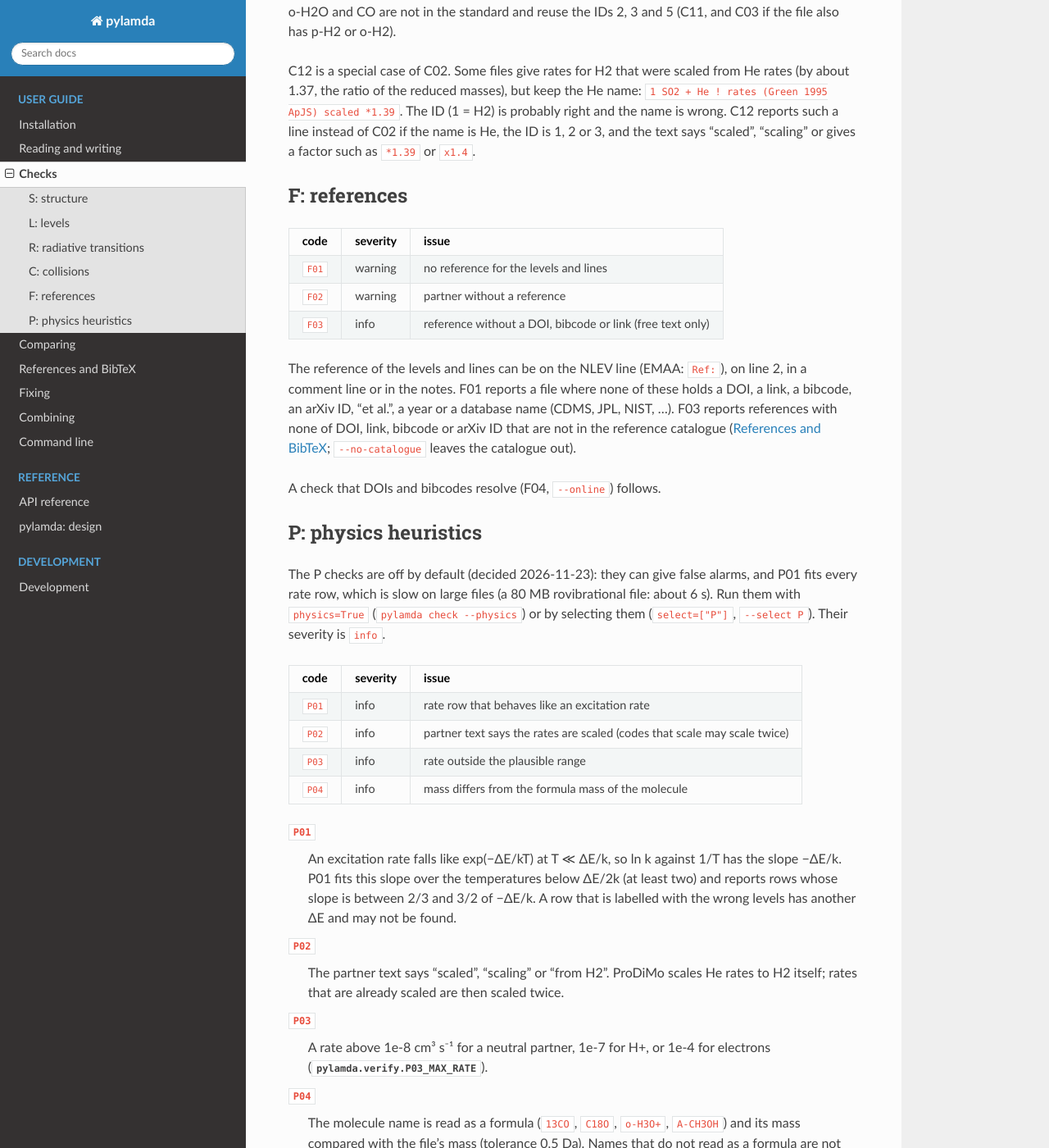
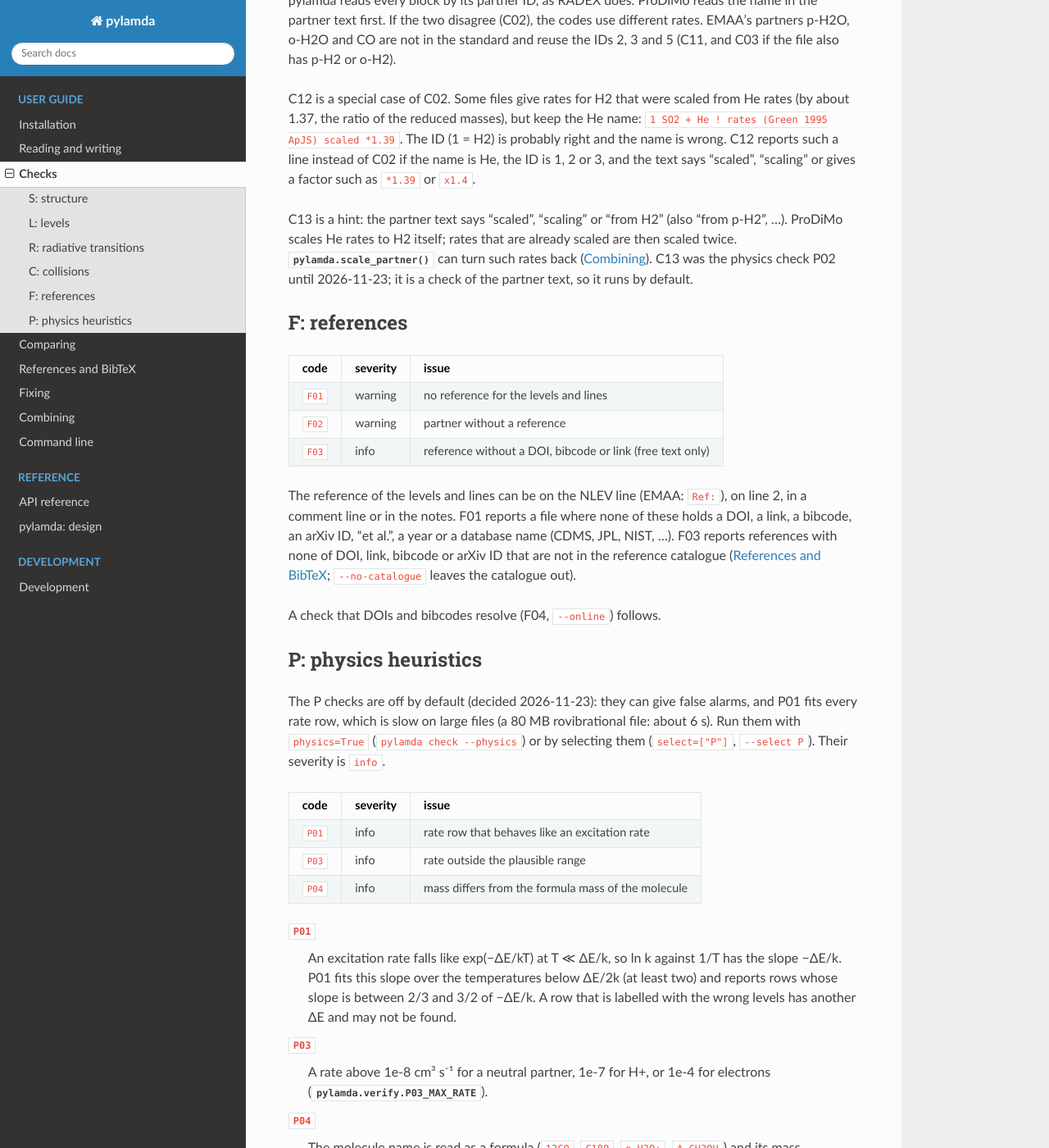
Before and after one commit to chrab/pylamda, a Sphinx documentation site: the page built from docs/checks.rst, in a window 1280 px wide and 1400 px high, scrolled down 2474 px. Shown: the whole window at 82% size. Built offline with Sphinx 7.4.7 and the Read the Docs theme 3.1.0, drawn with Linux system fonts in a browser that asks for light colours; some of the changed text lies outside the part shown.

Commit message:
Move the "rates are scaled" hint from P02 to C13
The check reads only the partner text: it is cheap and about collision
partners, not a physics heuristic. As C13 (info) it runs by default
again; the physics checks stay off. Same test and message; the code
P02 is not reused.

Co-Authored-By: Claude Opus 5.5 <noreply@anthropic.com>

```diff
--- a/docs/checks.rst
+++ b/docs/checks.rst
@@ -97,6 +97,7 @@ code       severity  issue
 ``C10``    error     upper or lower level outside 1..NLEV, or upper = lower
 ``C11``    warning   the partner text names a partner outside the standard (read by its ID)
 ``C12``    warning   the partner text names He, the ID is H2, and the text says "scaled"
+``C13``    info      the partner text says the rates are scaled (codes that scale may scale twice)
 =========  ========  =========================================================================
 
 pylamda reads every block by its partner ID, as RADEX does. ProDiMo reads the name in
@@ -110,6 +111,12 @@ rates (by about 1.37, the ratio of the reduced masses), but keep the He name:
 right and the name is wrong. C12 reports such a line instead of C02 if the name is He,
 the ID is 1, 2 or 3, and the text says "scaled", "scaling" or gives a factor such as
 ``*1.39`` or ``x1.4``.
+
+C13 is a hint: the partner text says "scaled", "scaling" or "from H2" (also "from
+p-H2", ...). ProDiMo scales He rates to H2 itself; rates that are already scaled are then
+scaled twice. :func:`pylamda.scale_partner` can turn such rates back (:doc:`combining`).
+C13 was the physics check P02 until 2026-11-23; it is a check of the partner text, so it
+runs by default.
 
 F: references
 -------------
@@ -143,7 +150,6 @@ P01 fits every rate row, which is slow on large files (a 80 MB rovibrational fil
 code       severity  issue
 =========  ========  =========================================================================
 ``P01``    info      rate row that behaves like an excitation rate
-``P02``    info      partner text says the rates are scaled (codes that scale may scale twice)
 ``P03``    info      rate outside the plausible range
 ``P04``    info      mass differs from the formula mass of the molecule
 =========  ========  =========================================================================
@@ -153,9 +159,6 @@ code       severity  issue
    slope −ΔE/k. P01 fits this slope over the temperatures below ΔE/2k (at least two)
    and reports rows whose slope is between 2/3 and 3/2 of −ΔE/k. A row that is labelled
    with the wrong levels has another ΔE and may not be found.
-``P02``
-   The partner text says "scaled", "scaling" or "from H2". ProDiMo scales He rates to
-   H2 itself; rates that are already scaled are then scaled twice.
 ``P03``
    A rate above 1e-8 cm³ s⁻¹ for a neutral partner, 1e-7 for H+, or 1e-4 for
    electrons (:data:`pylamda.verify.P03_MAX_RATE`).
--- a/docs/combining.rst
+++ b/docs/combining.rst
@@ -57,7 +57,7 @@ Scaling a partner
 Rates of one partner are often scaled rates of another one. The common case: He rates
 multiplied by about 1.37 (the square root of the ratio of the reduced masses) and given
 as H2 rates, e.g. ``1 HCN + H2 ! scaled (*1.37) HCN-He from Green & Thaddeus (1974)``.
-Checks P02 and C12 find such blocks. A code that scales He rates itself (ProDiMo) then
+Checks C13 and C12 find such blocks. A code that scales He rates itself (ProDiMo) then
 scales twice. :func:`pylamda.scale_partner` handles three cases:
 
 .. code-block:: python
```
Also changed, not shown: docs/design.md (+3 -2 lines), 4 other files.
